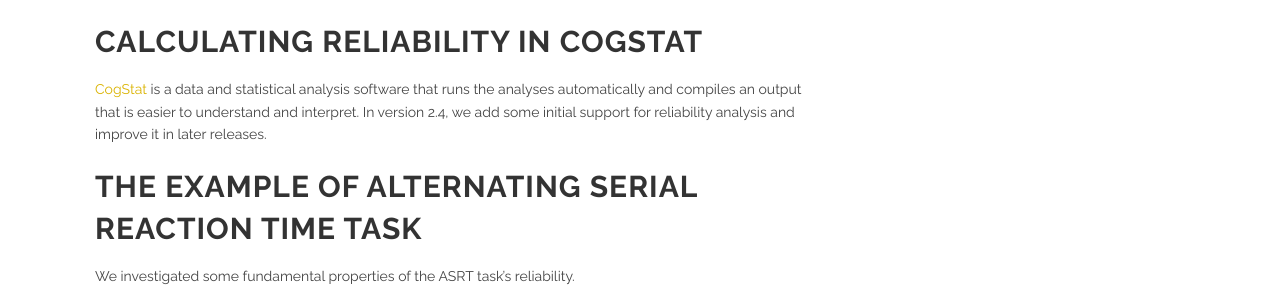
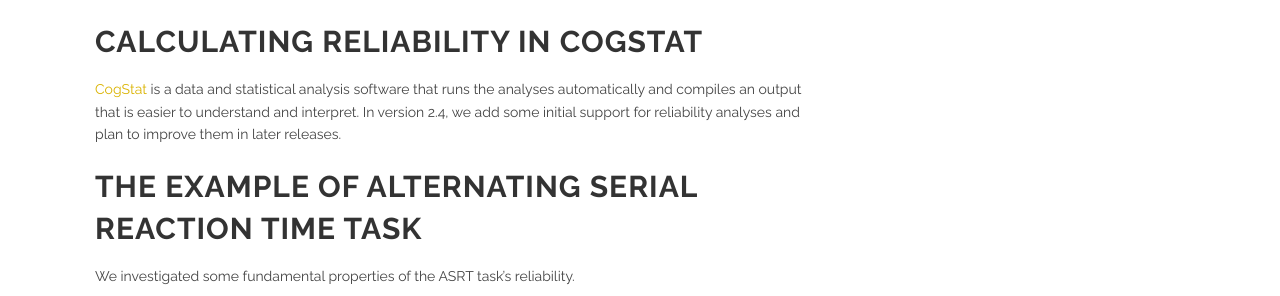
Before and after one commit to theNumberWorks/numberworks_website, a Jekyll site: the page built from reliability.md, in a window 1280 px wide. Shown: the part 899-1195 px from the top of the page. Built offline with Jekyll 4.4.1, drawn with Linux system fonts in a browser that asks for light colours.

Commit message:
Update reliability.md

```diff
--- a/reliability.md
+++ b/reliability.md
@@ -24,7 +24,7 @@ We often think about reliability as the result of some noise in the environment
 
 ## Calculating reliability in CogStat
 
-[CogStat](cogstat.html) is a data and statistical analysis software that runs the analyses automatically and compiles an output that is easier to understand and interpret. In version 2.4, we add some initial support for reliability analysis and improve it in later releases.
+[CogStat](cogstat.html) is a data and statistical analysis software that runs the analyses automatically and compiles an output that is easier to understand and interpret. In version 2.4, we add some initial support for reliability analyses and plan to improve them in later releases.
 
 
 ## The example of Alternating Serial Reaction Time task
```
